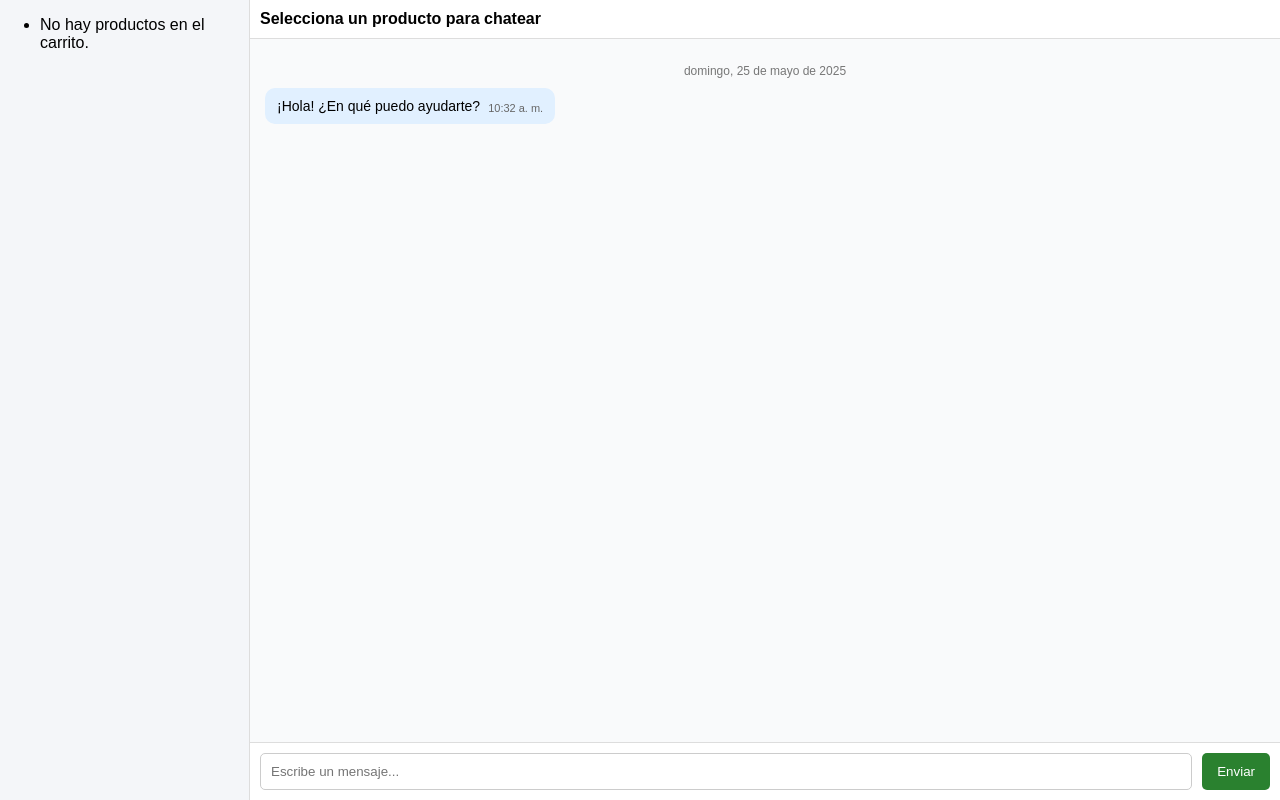
After one commit to DarkXz7/MerkaChecheres-2, a Django app: page /chat/ in a window 1280 px wide. The commit adds this page. Run offline with Django 5.2, Linux system fonts and the light colour scheme.

Commit message:
Se añade el Chat

```diff
--- /dev/null
+++ b/merkachecheres/static/css/chat.css
@@ -0,0 +1,127 @@
+* {
+      box-sizing: border-box;
+    }
+    body {
+      margin: 0;
+      font-family: Arial, sans-serif;
+      height: 100vh;
+      display: flex;
+      overflow: hidden;
+    }
+    .listaChats {
+      width: 250px;
+      background-color: #f4f6f9;
+      border-right: 1px solid #ddd;
+      overflow-y: auto;
+    }
+    .chat-item {
+  padding: 15px;
+  border-bottom: 1px solid #000000;
+  cursor: pointer;
+  transition: background 0.3s;
+}
+    .chat-item.active {
+      background-color: #e9ecef;
+      font-weight: bold;
+    }
+    .chatItem:hover {
+  cursor: pointer !important;
+  background-color: #e7ebf0;
+}
+    .chat-item.activo {
+  background-color: #d4dae3;
+  font-weight: bold;
+}
+    .zonaChat {
+      flex: 1;
+      display: flex;
+      flex-direction: column;
+    }
+    .cabeceraChat {
+      padding: 10px;
+      background-color: #ffffff;
+      border-bottom: 1px solid #ddd;
+      font-weight: bold;
+    }
+    .mensajesChat {
+      flex: 1;
+      padding: 15px;
+      overflow-y: auto;
+      background-color: #f9fafb;
+    }
+    .mensaje {
+      margin-bottom: 10px;
+      animation: aparecer 0.3s ease-out;
+    }
+    .mensaje.usuario {
+      text-align: right;
+    }
+    .mensaje.agente {
+      text-align: left;
+    }
+    .mensaje p {
+      display: inline-block;
+      padding: 10px 12px;
+      border-radius: 10px;
+      background-color: #e1f0ff;
+      max-width: 70%;
+      margin: 0;
+      font-size: 14px;
+      position: relative;
+    }
+    .mensaje.usuario p {
+      background-color: #daf7dc;
+    }
+    .horaMensaje {
+      display: inline-block;
+      font-size: 11px;
+      color: #666;
+      margin-left: 8px;
+      white-space: nowrap;
+      vertical-align: bottom;
+    }
+    .entradaChat {
+      display: flex;
+      padding: 10px;
+      background-color: #ffffff;
+      border-top: 1px solid #ddd;
+    }
+    .entradaChat input {
+      flex: 1;
+      padding: 10px;
+      border: 1px solid #ccc;
+      border-radius: 5px;
+    }
+    .entradaChat button {
+      margin-left: 10px;
+      padding: 10px 15px;
+      background-color: #2a812f;
+      color: white;
+      border: none;
+      border-radius: 5px;
+      cursor: pointer;
+    }
+    .separadorFecha {
+      text-align: center;
+      color: #777;
+      font-size: 12px;
+      margin: 10px 0;
+    }
+
+    .entradaChat button:hover{
+        box-shadow: 0 8px 15px rgba(0, 0, 0, 0.3);
+        transform: scale(1.05);
+        cursor: pointer;
+        transition: transform 0.3s, box-shadow 0.3s;
+    }
+
+    @keyframes aparecer {
+      from {
+        opacity: 0;
+        transform: translateY(10px);
+      }
+      to {
+        opacity: 1;
+        transform: translateY(0);
+      }
+    }
--- /dev/null
+++ b/merkachecheres/static/js/chat.js
@@ -0,0 +1,137 @@
+function obtenerHora() {
+      const ahora = new Date();
+      let horas = ahora.getHours();
+      const minutos = ahora.getMinutes().toString().padStart(2, '0');
+      const ampm = horas >= 12 ? 'p. m.' : 'a. m.';
+      horas = horas % 12;
+      horas = horas ? horas : 12;
+      return `${horas}:${minutos} ${ampm}`;
+    }
+
+    function obtenerFecha() {
+      const opciones = { weekday: 'long', year: 'numeric', month: 'long', day: 'numeric' };
+      return new Date().toLocaleDateString('es-ES', opciones);
+    }
+
+    function enviarMensaje() {
+      const input = document.getElementById("entradaTexto");
+      const texto = input.value.trim();
+      if (texto !== "") {
+        const zonaMensajes = document.getElementById("zonaMensajes");
+        const mensaje = document.createElement("div");
+        mensaje.className = "mensaje usuario";
+
+        const parrafo = document.createElement("p");
+        parrafo.innerText = texto;
+
+        const spanHora = document.createElement("span");
+        spanHora.className = "horaMensaje";
+        spanHora.innerText = obtenerHora();
+
+        parrafo.appendChild(spanHora);
+        mensaje.appendChild(parrafo);
+        zonaMensajes.appendChild(mensaje);
+
+        zonaMensajes.scrollTop = zonaMensajes.scrollHeight;
+        input.value = "";
+      }
+    }
+
+    document.getElementById("entradaTexto").addEventListener("keypress", function (e) {
+      if (e.key === "Enter") {
+        e.preventDefault();
+        enviarMensaje();
+      }
+    });
+
+    document.getElementById("fechaHoy").innerText = obtenerFecha();
+
+    // Función para guardar mensajes en localStorage
+function guardarMensajesEnStorage(mensajes) {
+  localStorage.setItem('historialMensajes', JSON.stringify(mensajes));
+}
+
+// Función para obtener mensajes desde localStorage
+function obtenerMensajesDesdeStorage() {
+  const mensajes = localStorage.getItem('historialMensajes');
+  return mensajes ? JSON.parse(mensajes) : [];
+}
+
+// Función para mostrar un mensaje en pantalla (puede usarse para cargar historial)
+function mostrarMensaje(texto, hora) {
+  const zonaMensajes = document.getElementById("zonaMensajes");
+  const mensaje = document.createElement("div");
+  mensaje.className = "mensaje usuario";
+
+  const parrafo = document.createElement("p");
+  parrafo.innerText = texto;
+
+  const spanHora = document.createElement("span");
+  spanHora.className = "horaMensaje";
+  spanHora.innerText = hora;
+
+  parrafo.appendChild(spanHora);
+  mensaje.appendChild(parrafo);
+  zonaMensajes.appendChild(mensaje);
+
+  zonaMensajes.scrollTop = zonaMensajes.scrollHeight;
+}
+
+function enviarMensaje() {
+  const input = document.getElementById("entradaTexto");
+  const texto = input.value.trim();
+  if (texto !== "") {
+    const hora = obtenerHora();
+    mostrarMensaje(texto, hora);
+
+    const mensajes = obtenerMensajesDesdeStorage();
+    mensajes.push({ texto, hora });
+    guardarMensajesEnStorage(mensajes);
+
+    input.value = "";
+  }
+}
+
+window.addEventListener('load', () => {
+  const mensajes = obtenerMensajesDesdeStorage();
+  mensajes.forEach(({ texto, hora }) => {
+    mostrarMensaje(texto, hora);
+  });
+});
+
+
+
+document.addEventListener('DOMContentLoaded', function() {
+    const chatItems = document.querySelectorAll('.chat-item');
+    const cabeceraChat = document.querySelector('.cabeceraChat');
+
+    function actualizarCabeceraChat(producto) {
+        cabeceraChat.innerHTML = `
+            <img src="${producto.imagen_url}" alt="${producto.titulo}" style="width:50px;height:50px;object-fit:cover;border-radius:6px;">
+            <div>
+                <div><strong>${producto.titulo}</strong></div>
+                <div>Vendedor: ${producto.vendedor}</div>
+                <div>Precio: $${producto.precio}</div>
+            </div>
+        `;
+    }
+
+    chatItems.forEach(item => {
+    item.addEventListener('click', function() {
+        // Quitar la clase 'active' de todos
+        chatItems.forEach(i => i.classList.remove('active'));
+        // Agregar la clase 'active' al seleccionado
+        this.classList.add('active');
+
+        const producto = {
+            id: this.dataset.productoId,
+            titulo: this.dataset.titulo,
+            vendedor: this.dataset.vendedor,
+            precio: this.dataset.precio,
+            imagen_url: this.dataset.imagenUrl
+        };
+        actualizarCabeceraChat(producto);
+        // Aquí puedes cargar los mensajes del chat correspondiente si lo implementas
+    });
+});
+});
--- /dev/null
+++ b/merkachecheres/templates/chat.html
@@ -0,0 +1,56 @@
+{% load static %}
+<!DOCTYPE html>
+<html lang="es">
+<head>
+  <meta charset="UTF-8" />
+  <meta name="viewport" content="width=device-width, initial-scale=1.0" />
+  <link rel="stylesheet" href="{% static 'css/chat.css' %}">
+  <title>MerkaChecheres - Chat</title>
+</head>
+
+<body>
+  <div class="listaChats">
+    <ul class="list-group">
+    {% for producto in productos_carrito %}
+        <li class="list-group-item chat-item"
+            data-producto-id="{{ producto.id }}"
+            data-titulo="{{ producto.titulo }}"
+            data-vendedor="{{ producto.vendedor }}"
+            data-precio="{{ producto.precio }}"
+            data-imagen-url="{{ producto.imagen_url }}">
+            <strong>{{ producto.vendedor }} - {{ producto.titulo }}</strong>
+        </li>
+    {% empty %}
+        <li class="list-group-item">No hay productos en el carrito.</li>
+    {% endfor %}
+</ul>
+</ul>
+  </div>
+  <div class="zonaChat">
+  <div class="cabeceraChat" style="display: flex; align-items: center; gap: 16px;">
+    {% if productos_carrito and productos_carrito.0 %}
+      <img src="{{ productos_carrito.0.imagen_url }}" alt="{{ productos_carrito.0.titulo }}" style="width:50px;height:50px;object-fit:cover;border-radius:6px;">
+      <div>
+        <div><strong>{{ productos_carrito.0.titulo }}</strong></div>
+        <div>Vendedor: {{ productos_carrito.0.vendedor }}</div>
+        <div>Precio: ${{ productos_carrito.0.precio }}</div>
+      </div>
+    {% else %}
+      <span>Selecciona un producto para chatear</span>
+    {% endif %}
+  </div>
+  <div class="mensajesChat" id="zonaMensajes">
+    <div class="separadorFecha" id="fechaHoy"></div>
+    <div class="mensaje agente">
+      <p>¡Hola! ¿En qué puedo ayudarte?<span class="horaMensaje">10:32 a. m.</span></p>
+    </div>
+  </div>
+  <div class="entradaChat">
+    <input type="text" id="entradaTexto" placeholder="Escribe un mensaje..." />
+    <button class="BotonEnviar" onclick="enviarMensaje()">Enviar</button>
+  </div>
+</div>
+
+  <script src="{% static 'js/chat.js' %}"></script>
+</body>
+</html>
--- a/merkachecheres/urls.py
+++ b/merkachecheres/urls.py
@@ -11,6 +11,7 @@ urlpatterns = [
     path('', views.index, name='index'),
     path('login/', views.login, name='login'),
     path('categorias/', views.vercategorias, name='vercategorias'),
+    path('chat/', views.chat, name='chat'),
     path('publicar/', views.publicar, name='publicar'),
     path('categoriaProducto/<int:categoria_id>/', views.categoria_producto, name='categoria_producto'),
     path('producto/<int:producto_id>/', views.producto, name='producto'),
--- a/merkachecheres/views.py
+++ b/merkachecheres/views.py
@@ -747,15 +747,48 @@ def categoria_producto(request, categoria_id):
 
 def admin_dashboard(request):
     tabla = request.GET.get('tabla', 'usuarios')
-    categoria_seleccionada = request.GET.get('categoria')  # Obtener la categoría seleccionada
+    categoria_seleccionada = request.GET.get('categoria')
     usuario_id = request.session.get('validar', {}).get('id')
     usuario_actual = Usuario.objects.get(id=usuario_id) if usuario_id else None
+    mostrar_perfil = tabla == 'perfil'
 
     # Paginación de usuarios
     usuarios_list = Usuario.objects.all().order_by('id')
     usuarios_paginator = Paginator(usuarios_list, 10)
     usuarios_page_number = request.GET.get('page') if tabla == 'usuarios' else 1
     usuarios = usuarios_paginator.get_page(usuarios_page_number)
+
+
+    # Solo permitir acceso a administradores (rol == 1)
+    if not usuario_actual or usuario_actual.rol != 1:
+        messages.error(request, "No tienes permiso para acceder a esta sección.")
+        return redirect('index')
+
+    # Lógica para editar perfil
+    if mostrar_perfil and request.method == 'POST':
+        full_name = request.POST.get('full_name')
+        email = request.POST.get('email')
+        telefono = request.POST.get('telefono')
+        direccion = request.POST.get('direccion')
+        departamento = request.POST.get('departamento')
+        municipio = request.POST.get('municipio')
+        password = request.POST.get('password')
+
+        # Validaciones básicas
+        if not full_name or not email or not telefono or not direccion or not departamento or not municipio:
+            messages.error(request, "Todos los campos son obligatorios.")
+        else:
+            usuario_actual.full_name = full_name
+            usuario_actual.email = email
+            usuario_actual.telefono = telefono
+            usuario_actual.direccion = direccion
+            usuario_actual.departamento = departamento
+            usuario_actual.municipio = municipio
+            if password:
+                usuario_actual.password = password  # (En producción, encripta la contraseña)
+            usuario_actual.save()
+            messages.success(request, "Perfil actualizado correctamente.")
+            return redirect(f"{request.path}?tabla=perfil")
 
     # Lógica para editar productos
     editar_producto_id = request.GET.get('editar_producto')
@@ -764,7 +797,7 @@ def admin_dashboard(request):
     if editar_producto_id:
         producto_a_editar = Producto.objects.get(id=editar_producto_id)
 
-        if request.method == 'POST':
+        if request.method == 'POST' and not mostrar_perfil:
             # Validar y guardar el producto
             try:
                 producto_a_editar.titulo = request.POST.get('titulo')
@@ -785,7 +818,7 @@ def admin_dashboard(request):
                         'mostrar_productos': True,
                         'categorias': Categoria.objects.all(),
                         'usuarios': Usuario.objects.all(),
-                        'usuario_actual': Usuario.objects.get(id=request.session.get('validar', {}).get('id')),
+                        'usuario_actual': usuario_actual,
                     })
 
                 # Validar descuento
@@ -800,12 +833,11 @@ def admin_dashboard(request):
                             'mostrar_productos': True,
                             'categorias': Categoria.objects.all(),
                             'usuarios': Usuario.objects.all(),
-                            'usuario_actual': Usuario.objects.get(id=request.session.get('validar', {}).get('id')),
+                            'usuario_actual': usuario_actual,
                         })
                 else:
                     producto_a_editar.descuento = None
 
-                # Guardar el producto si no hay errores
                 producto_a_editar.save()
                 messages.success(request, f"El producto '{producto_a_editar.titulo}' se ha actualizado correctamente.")
                 return redirect(f"{request.path}?tabla=productos")
@@ -817,10 +849,10 @@ def admin_dashboard(request):
                     'mostrar_productos': True,
                     'categorias': Categoria.objects.all(),
                     'usuarios': Usuario.objects.all(),
-                    'usuario_actual': Usuario.objects.get(id=request.session.get('validar', {}).get('id')),
+                    'usuario_actual': usuario_actual,
                 })
 
-
+    # Lógica para categorías
     if request.method == 'POST' and tabla == 'categorias':
         accion = request.POST.get('accion_categoria')
         if accion == 'agregar':
@@ -835,8 +867,6 @@ def admin_dashboard(request):
                 messages.success(request, "Categoría eliminada correctamente.")
         return redirect(f"{request.path}?tabla=categorias")
 
-
-    #logica para la paginación de productos
     # Paginación de productos
     if tabla == 'productos':
         if categoria_seleccionada:
@@ -855,11 +885,8 @@ def admin_dashboard(request):
             'producto_a_editar': producto_a_editar,
             'categorias': Categoria.objects.all(),
             'categoria_seleccionada': categoria_seleccionada,
-
         }
-
     elif tabla == 'categorias':
-        # Lógica para las categorías
         categorias_list = Categoria.objects.all().order_by('id')
         categorias_paginator = Paginator(categorias_list, 10)
         categorias_page_number = request.GET.get('page')
@@ -870,10 +897,14 @@ def admin_dashboard(request):
             'usuarios': usuarios,
             'usuario_actual': usuario_actual,
         }
-
+    elif tabla == 'perfil':
+        context = {
+            'mostrar_perfil': True,
+            'usuario_actual': usuario_actual,
+        }
     else:
         context = {
-            'mostrar_usuarios': True,  # <-- AGREGA ESTA LÍNEA
+            'mostrar_usuarios': True,
             'usuarios': usuarios,
             'total_usuarios': usuarios.paginator.count,
             'usuario_actual': usuario_actual,
@@ -922,3 +953,32 @@ def editar_producto(request, producto_id):
     'producto': producto,
     'categorias': Categoria.objects.all(),
 })
+
+
+
+
+def chat(request):
+    carrito = request.session.get('carrito', {})
+    productos = []
+    for producto_id, item in carrito.items():
+        try:
+            producto_obj = Producto.objects.get(id=producto_id)
+            vendedor_nombre = producto_obj.vendedor.full_name
+            precio = producto_obj.precio
+            # Obtener la primera imagen del producto
+            imagen_url = ""
+            primera_imagen = producto_obj.imagenes.first()
+            if primera_imagen and primera_imagen.imagen:
+                imagen_url = primera_imagen.imagen.url
+        except Producto.DoesNotExist:
+            vendedor_nombre = "Vendedor desconocido"
+            precio = item.get('precio', 0)
+            imagen_url = item.get('imagen_url', "")
+        productos.append({
+            'id': producto_id,
+            'titulo': item.get('titulo'),
+            'vendedor': vendedor_nombre,
+            'precio': precio,
+            'imagen_url': imagen_url,
+        })
+    return render(request, "chat.html", {'productos_carrito': productos})
```
Also changed, not shown: merkachecheres/templates/admin.html (+46 -33 lines), merkachecheres/templates/categoriaProducto.html (+5 -3 lines), merkachecheres/templates/categorias.html (+5 -3 lines), merkachecheres/templates/index.html (+6 -4 lines), merkachecheres/templates/producto.html (+6 -3 lines), db.sqlite3, media/productos/imagenes/Designer_4rtnwEu.jpg (added).
